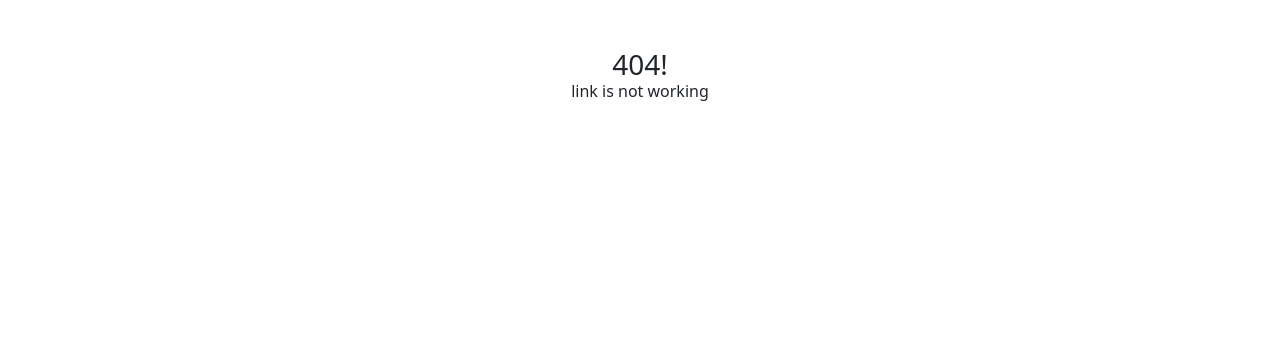
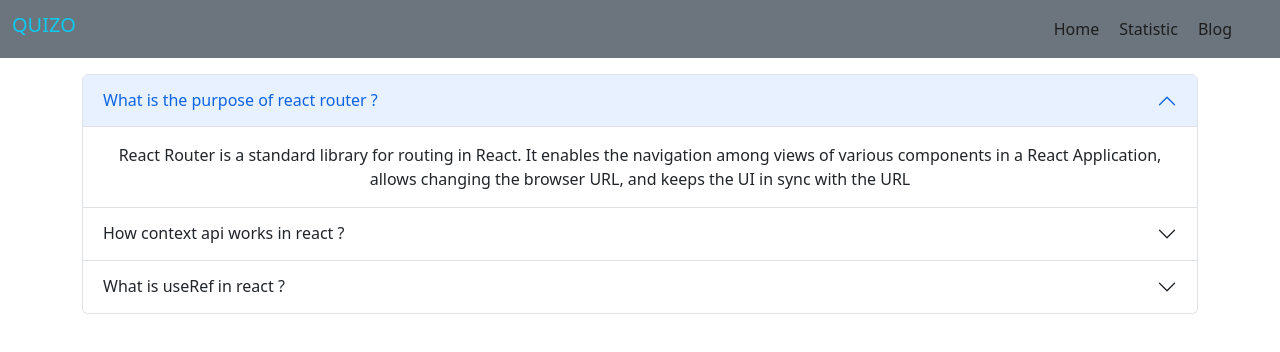
Before and after one commit to arfin-arif/quizo, a React (Create React App) app: page /blog in a window 1280 px wide. Before the commit this address had no page. Shown: the top 352 px of the page. Built offline with nearby package versions, Linux system fonts and the light colour scheme.

Commit message:
blog page done

```diff
--- /dev/null
+++ b/src/components/Blog/Blog.js
@@ -0,0 +1,29 @@
+import React from 'react';
+import Accordion from 'react-bootstrap/Accordion';
+
+const Blog = () => {
+    return (
+        <Accordion className='container' defaultActiveKey="0">
+            <Accordion.Item eventKey="0">
+                <Accordion.Header>What is the purpose of react router ?</Accordion.Header>
+                <Accordion.Body>
+                    React Router is a standard library for routing in React. It enables the navigation among views of various components in a React Application, allows changing the browser URL, and keeps the UI in sync with the URL
+                </Accordion.Body>
+            </Accordion.Item>
+            <Accordion.Item eventKey="1">
+                <Accordion.Header>How context api works in react ?</Accordion.Header>
+                <Accordion.Body>
+                    The React Context API is a way for a React app to effectively produce global variables that can be passed around.Context provides a way to pass data through the component tree without having to pass props down manually at every level. This is the alternative to "prop drilling" or moving props from grandparent to child to parent, and so on. Context is also touted as an easier, lighter approach to state management using Redux
+                </Accordion.Body>
+            </Accordion.Item>
+            <Accordion.Item eventKey="2">
+                <Accordion.Header >What is useRef in react ?</Accordion.Header>
+                <Accordion.Body>
+                    The useRef Hook allows you to persist values between renders. It can be used to store a mutable value that does not cause a re-render when updated.useRef is like a “box” that can hold a mutable value in its .current property.
+                </Accordion.Body>
+            </Accordion.Item>
+        </Accordion>
+    );
+};
+
+export default Blog;
```
Also changed, not shown: src/App.js (+5 -5 lines).
